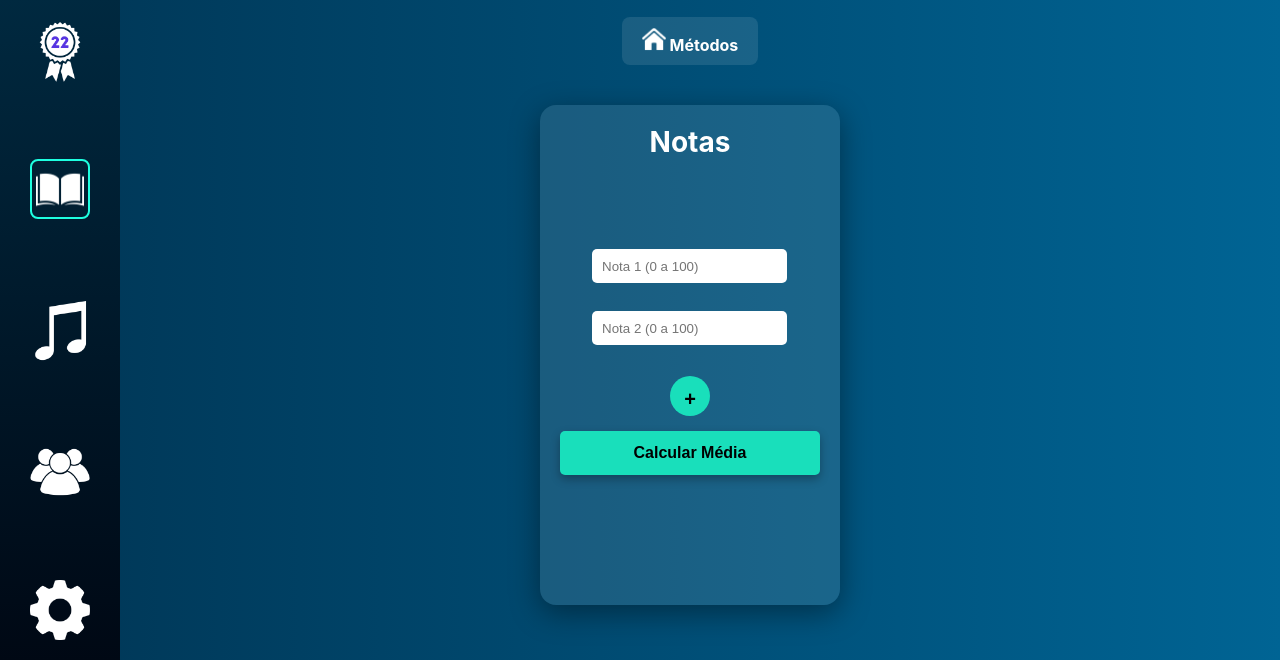
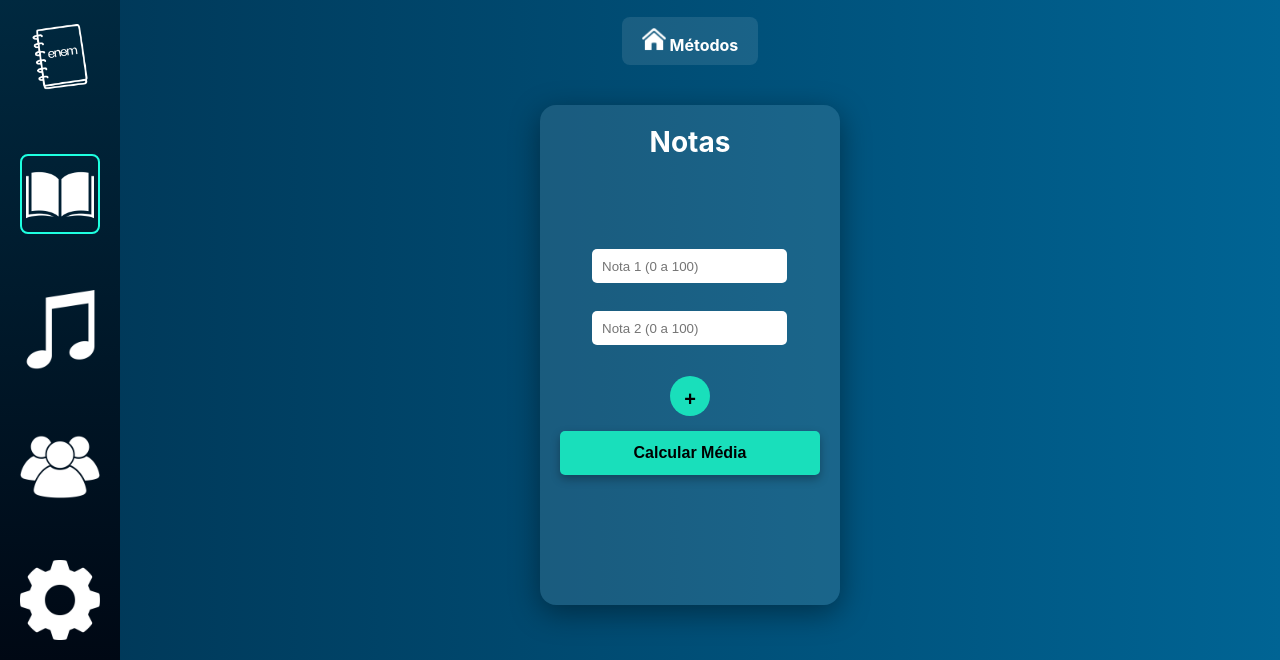
Before and after one commit to macedo-hub/Studay, a plain HTML site: page pages/avaliacoes.html in a window 1280 px wide. Shown: the part 140-800 px from the top of the page. Drawn offline with Linux system fonts and the light colour scheme; files whose address does not match are found by name; a web font is replaced by a local one.

Commit message:
Grande atualização do Studay

```diff
--- a/css/style.css
+++ b/css/style.css
@@ -168,8 +168,8 @@ button:hover {
 
 /* Ícones dentro da sidebar. */
 .sidebar .icon {
-    width: 60px;
-    height: 60px;
+    width: 80px;
+    height: 80px;
     cursor: pointer;
 }
 
@@ -1345,6 +1345,7 @@ button[type="submit"]:hover {
     background-color: #ffffff44;
 }
 
+
 /* ==========================================================================
    4. RESPONSIVIDADE
    (Ajustes para telas menores, como celulares)
--- a/pages/avaliacoes.html
+++ b/pages/avaliacoes.html
@@ -25,7 +25,7 @@
       <img src="../img/faisca.png" alt="Perfil" class="icon">
     </a>
 
-    <img src="../img/medalha.png" alt="Nível" class="icon">
+      <a href="modoENEM.php"><img src="../img/modoEnem.png" alt="Modo Enem" class="icon"></a>
 
     <a href="metodos.html">
       <img src="../img/livro.png" alt="Métodos" class="icon active-icon">
```
Also changed, not shown: pages/flashcards.html (+1 -1 lines), pages/pomodoro.html (+1 -1 lines), pages/resumos.html (+1 -1 lines), pages/videoaulas.html (+1 -1 lines), 1 other file.
